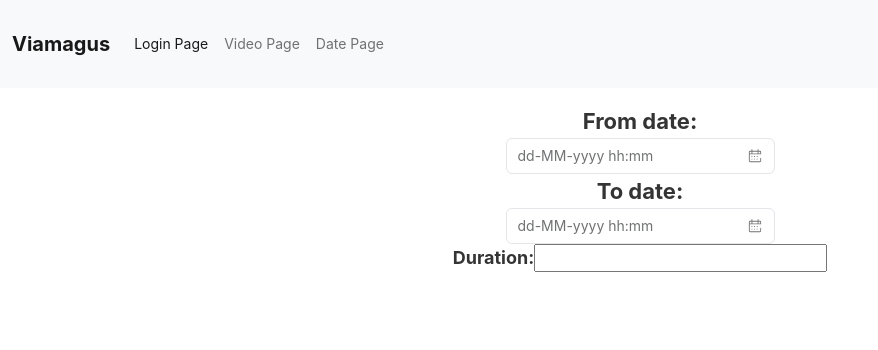
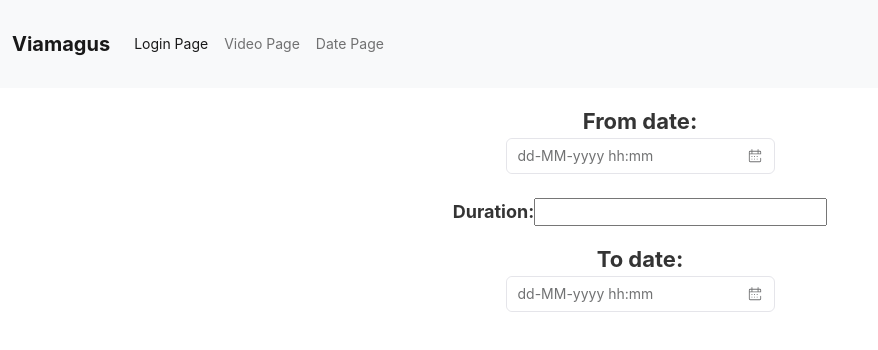
Before and after one commit to Harshavardhan387/ViamagusChallenge, a React (Create React App) app: page /date in a window 1280 px wide. Shown: the top 350 px of the page, without its empty margins (0-878 px from the left). Built offline with nearby package versions, Linux system fonts and the light colour scheme.

Commit message:
Changes the CSS hover

```diff
--- a/src/date/DatePage.js
+++ b/src/date/DatePage.js
@@ -30,17 +30,7 @@ function DatePage() {
               setStartDate(date);
             }}
           />
-          <h4>To date:</h4>
-          {/* {props.endDatePicker} */}
-          <DatePicker
-            format="dd-MM-yyyy hh:mm"
-            id="endDate"
-            value={endDate}
-            onChange={(date) => {
-              setEndDate(date);
-            }}
-          />
-          <h5>
+          <h5 className="mt-4">
             Duration:
             <input
               type="number"
@@ -54,6 +44,16 @@ function DatePage() {
               }}
             />
           </h5>
+          <h4 className="mt-3">To date:</h4>
+          {/* {props.endDatePicker} */}
+          <DatePicker
+            format="dd-MM-yyyy hh:mm"
+            id="endDate"
+            value={endDate}
+            onChange={(date) => {
+              setEndDate(date);
+            }}
+          />
         </div>
       </div>
     </div>
--- a/src/video/VideoPage.js
+++ b/src/video/VideoPage.js
@@ -108,7 +108,7 @@ function VideoPage() {
                 setVisible({ visibility: "hidden" });
               }}
             >
-              {urlDetails.map((url, index) => (
+              {urlDetails.map((url) => (
                 <Tippy
                   content={
                     <span>
@@ -119,7 +119,7 @@ function VideoPage() {
                       ></img>
                     </span>
                   }
-                  key={index}
+                  key={url.id}
                 >
                   <button
                     style={visible}
--- a/src/video/Videopage.css
+++ b/src/video/Videopage.css
@@ -19,26 +19,25 @@
     display: flex;
     /* justify-content: center;
     justify-content: space-around; */
-    width: 300px;
-    margin-left: 10rem;
+
+    margin-left: 11rem;
     white-space: nowrap;
 }
 
 .circle1{
     margin-top: 20rem;
     z-index: 10000;
-}
-.circle1:hover{
+    width: 300px;
     overflow-x: auto;
     overflow-y: hidden;
 }
+
 .circle1::-webkit-scrollbar {
     display: none;
 }
 
-
 .basicCircle{
-    background-color:rgb(0, 0, 0);
+    background-color:rgb(94, 94, 94);
     width: 25px;
     height: 25px;
     border-radius: 50%;
```
